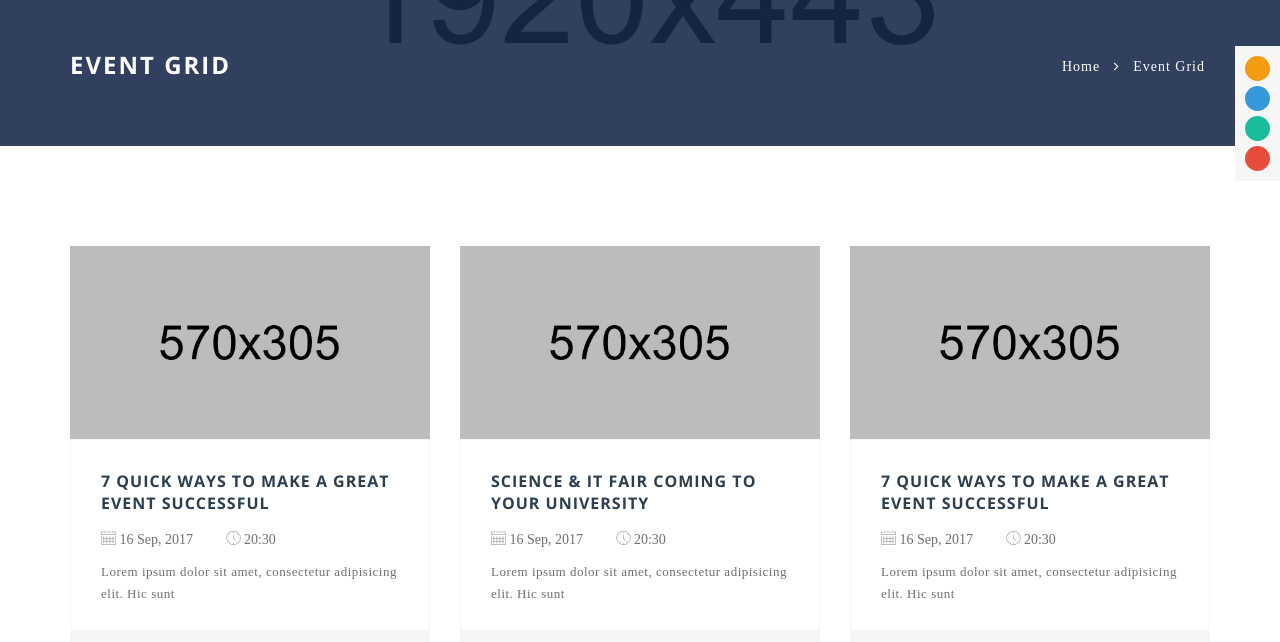
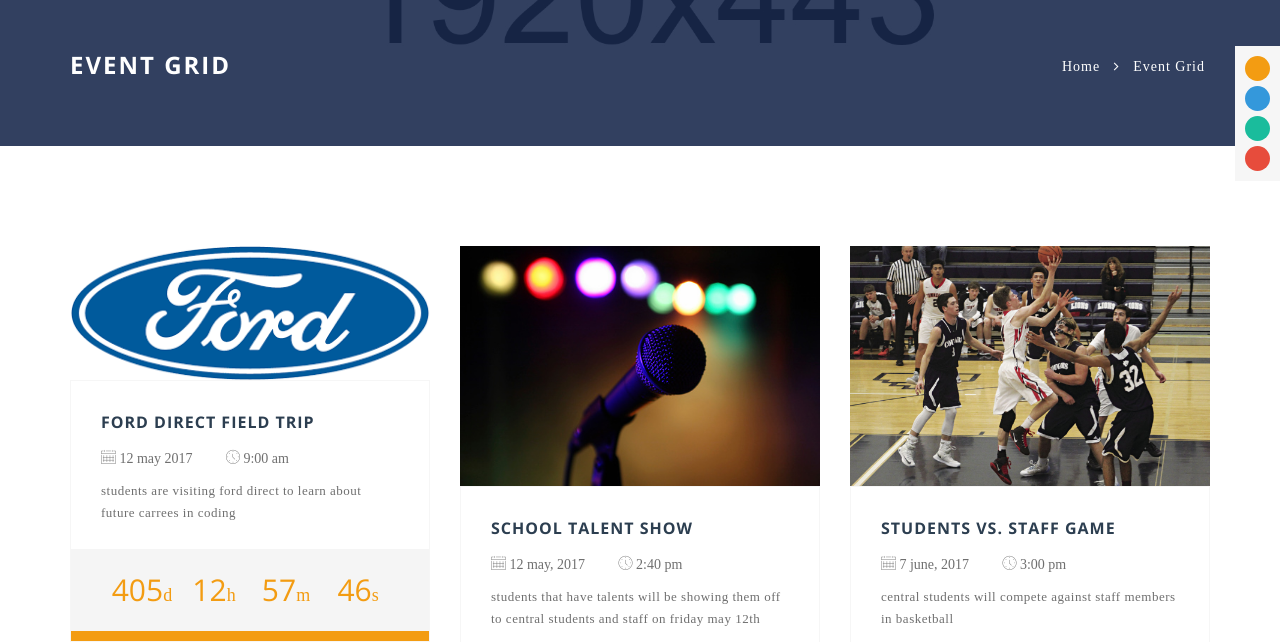
Before and after one commit to dani21h/det-central, a plain HTML site: page activities.html in a window 1280 px wide. Shown: the part 154-796 px from the top of the page. Drawn offline with nearby package versions, Linux system fonts and the light colour scheme; a web font is replaced by a local one.

Commit message:
I added 4 different activities and uploaded 3 pictures

```diff
--- a/activities.html
+++ b/activities.html
@@ -295,7 +295,7 @@
                 <div class="col-md-4 col-xs-12">
                     <div class="single_courses">
                         <div class="single_courses_thumb">
-                            <img src="img/course-img/event-1.jpg" alt="">
+                            <img src="images/ford.png" alt="">
                             <div class="hover_overlay">
                                 <div class="links">
                                     <a class="magnific-popup" href="img/course-img/event-1.jpg"><i class="fa fa-search" aria-hidden="true"></i></a>
@@ -306,16 +306,16 @@
                         <div class="single_courses_desc">
                             <!-- Single Courses Title Area End -->
                             <div class="title">
-                                <a href="#"><h5>7 Quick Ways to Make a Great Event Successful</h5></a>
+                                <a href="#"><h5>ford direct field trip</h5></a>
                                 <div class="date_time">
                                     <div class="date">
-                                        <p><span class="icon-calendar"></span> 16 Sep, 2017</p>
+                                        <p><span class="icon-calendar"></span> 12 may 2017</p>
                                     </div>
                                     <div class="time">
-                                        <p><span class="icon-clock"></span> 20:30</p>
+                                        <p><span class="icon-clock"></span> 9:00 am</p>
                                     </div>
                                 </div>
-                                <p>Lorem ipsum dolor sit amet, consectetur adipisicing elit. Hic sunt</p>
+                                <p>students are visiting ford direct to learn about future carrees in coding</p>
                             </div>
                             <!-- Single Courses Blog Title Area End -->
 
@@ -338,7 +338,7 @@
                 <div class="col-md-4 col-xs-12">
                     <div class="single_courses">
                         <div class="single_courses_thumb">
-                            <img src="img/course-img/event-2.jpg" alt="">
+                            <img src="images/talent.jpg"" alt="">
                             <div class="hover_overlay">
                                 <div class="links">
                                     <a class="magnific-popup" href="img/course-img/event-2.jpg"><i class="fa fa-search" aria-hidden="true"></i></a>
@@ -349,16 +349,16 @@
                         <div class="single_courses_desc">
                             <!-- Single Courses Title Area End -->
                             <div class="title">
-                                <a href="#"><h5>Science &amp; IT Fair Coming to Your University</h5></a>
+                                <a href="#"><h5>school talent show</h5></a>
                                 <div class="date_time">
                                     <div class="date">
-                                        <p><span class="icon-calendar"></span> 16 Sep, 2017</p>
+                                        <p><span class="icon-calendar"></span> 12 may, 2017</p>
                                     </div>
                                     <div class="time">
-                                        <p><span class="icon-clock"></span> 20:30</p>
+                                        <p><span class="icon-clock"></span> 2:40 pm</p>
                                     </div>
                                 </div>
-                                <p>Lorem ipsum dolor sit amet, consectetur adipisicing elit. Hic sunt </p>
+                                <p>students that have talents will be showing them off to central students and staff on friday may 12th </p>
                             </div>
                             <!-- Single Courses Blog Title Area End -->
 
@@ -381,7 +381,7 @@
                 <div class="col-md-4 col-xs-12">
                     <div class="single_courses">
                         <div class="single_courses_thumb">
-                            <img src="img/course-img/event-3.jpg" alt="">
+                            <img src="images/game.jpg" alt="">
                             <div class="hover_overlay">
                                 <div class="links">
                                     <a class="magnific-popup" href="img/course-img/event-3.jpg"><i class="fa fa-search" aria-hidden="true"></i></a>
@@ -392,16 +392,16 @@
                         <div class="single_courses_desc">
                             <!-- Single Courses Title Area End -->
                             <div class="title">
-                                <a href="#"><h5>7 Quick Ways to Make a Great Event Successful</h5></a>
+                                <a href="#"><h5>students vs. staff game</h5></a>
                                 <div class="date_time">
                                     <div class="date">
-                                        <p><span class="icon-calendar"></span> 16 Sep, 2017</p>
+                                        <p><span class="icon-calendar"></span> 7 june, 2017</p>
                                     </div>
                                     <div class="time">
-                                        <p><span class="icon-clock"></span> 20:30</p>
+                                        <p><span class="icon-clock"></span> 3:00 pm</p>
                                     </div>
                                 </div>
-                                <p>Lorem ipsum dolor sit amet, consectetur adipisicing elit. Hic sunt</p>
+                                <p>central students will compete against staff members in basketball</p>
                             </div>
                             <!-- Single Courses Blog Title Area End -->
 
@@ -435,7 +435,7 @@
                         <div class="single_courses_desc">
                             <!-- Single Courses Title Area End -->
                             <div class="title">
-                                <a href="#"><h5>7 Quick Ways to Make a Great Event Successful</h5></a>
+                                <a href="#"><h5>coding club</h5></a>
                                 <div class="date_time">
                                     <div class="date">
                                         <p><span class="icon-calendar"></span> 16 Sep, 2017</p>
@@ -521,7 +521,7 @@
                         <div class="single_courses_desc">
                             <!-- Single Courses Title Area End -->
                             <div class="title">
-                                <a href="#"><h5>7 Quick Ways to Make a Great Event Successful</h5></a>
+                                <a href="#"><h5>coding club</h5></a>
                                 <div class="date_time">
                                     <div class="date">
                                         <p><span class="icon-calendar"></span> 16 Sep, 2017</p>
```
Also changed, not shown: images/ford.png (added), images/game.jpg (added), images/talent.jpg (added).
